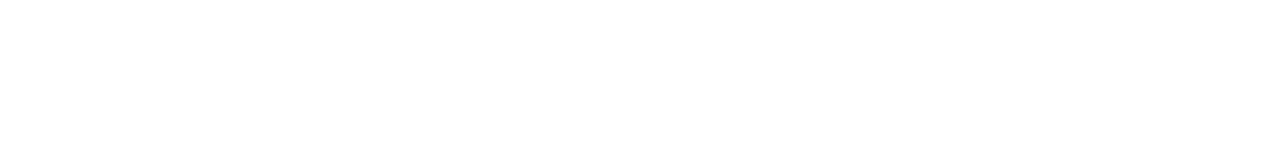
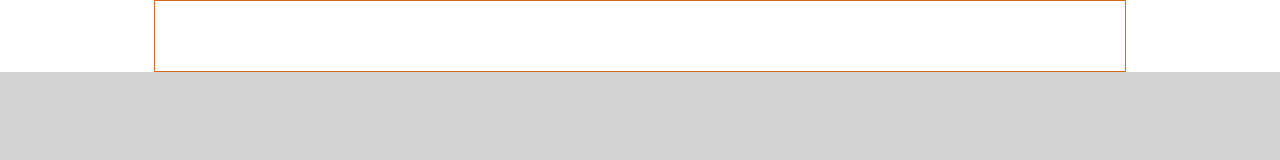
Before and after one commit to dray33/Karma, a plain HTML site: page index.html in a window 1280 px wide. Drawn offline with Linux system fonts and the light colour scheme.

Commit message:
Navbar setup

```diff
--- a/css/style.css
+++ b/css/style.css
@@ -46,3 +46,18 @@ table {
 	border-collapse: collapse;
 	border-spacing: 0;
 }
+body {
+	background-color: LightGray;
+}
+div {
+	border: 1px solid Chocolate;
+}
+.top-navigation {
+	background-color: #fff;
+}
+.top-navigation > .content {
+	width: 970px;
+	height: 70px;
+	margin: 0 auto;
+
+}
--- a/index.html
+++ b/index.html
@@ -7,5 +7,11 @@
 </head>
 <body>
 
+<nav class="top-navigation">
+	<div class="content"></div>
+
+</nav>
+
+
 </body>
 </html>
```
